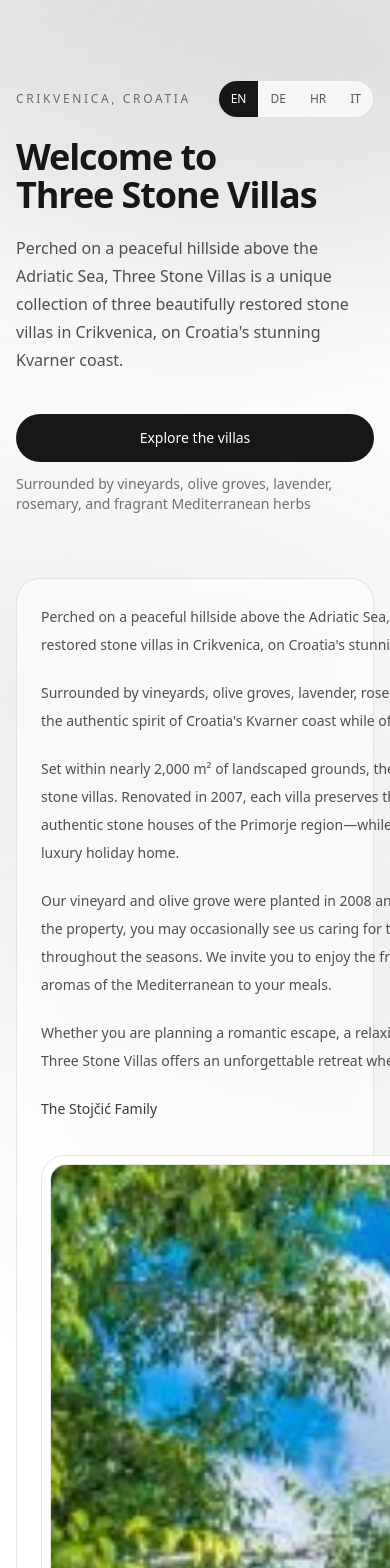
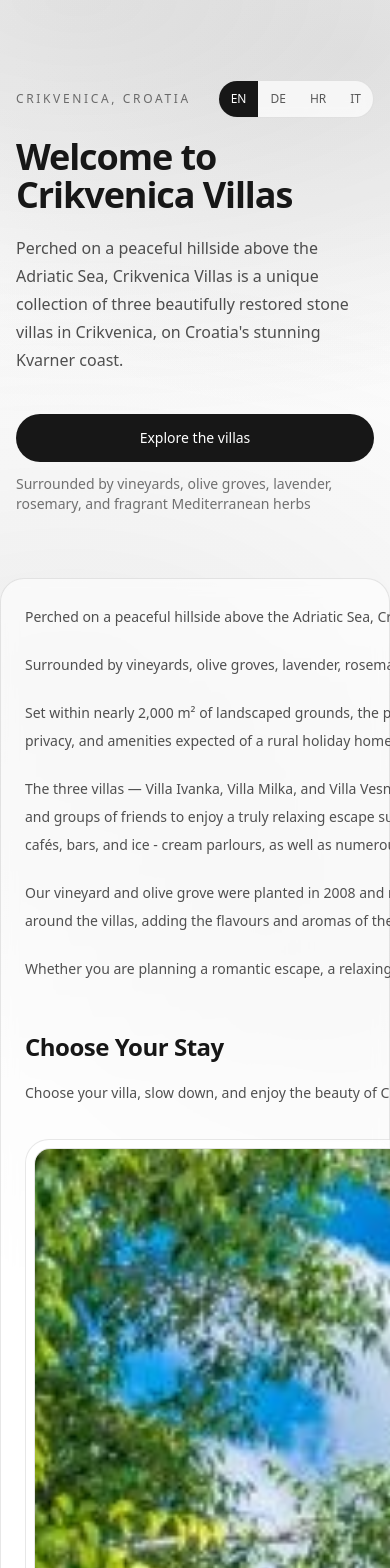
Before and after one commit to Leonhoch5/crikvenica-home, a Next.js app: page / in a window 390 px wide. Shown: the top 1568 px of the page. Built offline with nearby package versions, Linux system fonts and the light colour scheme; no server answers.

Commit message:
v4.0 chaged text...added mail stuff...happy happy happy

```diff
--- a/app/api/contact/route.ts
+++ b/app/api/contact/route.ts
@@ -37,7 +37,7 @@ export async function POST(request: Request) {
   const smtpPass = process.env.SMTP_PASS;
   const contactTo = process.env.CONTACT_TO;
 
-  const contactFrom = process.env.CONTACT_FROM ?? "noreply@crikvenica-villas.com";
+  const contactFrom = process.env.CONTACT_FROM;
 
   if (!smtpHost || !smtpPort || !smtpUser || !smtpPass || !contactTo) {
     return NextResponse.json(
--- a/app/layout.tsx
+++ b/app/layout.tsx
@@ -16,7 +16,7 @@ const geistMono = Geist_Mono({
 });
 
 export const metadata: Metadata = {
-  title: "Three Stone Villas",
+  title: "Crikvenica Villas",
   description:
     "Restored stone villas in Crikvenica on Croatia's Kvarner coast.",
 };
--- a/app/lib/villas.ts
+++ b/app/lib/villas.ts
@@ -10,7 +10,7 @@ export const villas = [
         longDescriptions: {
             en: `Villa Ivanka is located on a hill above the seaside resort of Crikvenica and offers beautiful views over the Kvarner Bay and the island of Krk. Far away from everyday noise and bustle, this fairytale stone house is an oasis of peace and a perfect place for a couple looking for romance as well as a touch of adventure.
 
-You will spend your holiday on a family estate of over 5,000 m² with three stone houses, surrounded by vines and olive trees. Mediterranean trees – for example three different varieties of fig – and many flower species decorate the surroundings.
+You will spend your holiday on a family estate of over 5,000 m² with Crikvenica houses, surrounded by vines and olive trees. Mediterranean trees – for example three different varieties of fig – and many flower species decorate the surroundings.
 
 Built in 1895, the houses were restored and renovated in 2008 with great attention to detail. It was important to preserve the authentic character of the buildings and combine tradition with modern comfort. The houses are furnished with antique furniture that adds traditional accents, while still offering today’s technical convenience. We kindly ask you to handle these cherished family pieces with care.
 
@@ -48,7 +48,7 @@ Auf Wunsch reservieren wir Ihnen gerne einen Bootsliegeplatz im Hafen von Crikve
 Fahrräder können angemietet werden.`,
             hr: `Villa Ivanka smještena je na mirnoj padini iznad Crikvenice i pruža širok pogled na Kvarnerski zaljev i otok Krk. Daleko od gužve, a opet blizu obale, predstavlja privatno utočište za parove koji traže romantiku i privatnost.
 
-Vila je dio Three Stone Villas, obiteljskog imanja površine gotovo 2.000 m², zasađenog vinovom lozom, maslinama, smokvama, lavandom i mirisnim mediteranskim biljem. Izvorna kamena kuća iz 1895. pažljivo je obnovljena 2008. godine te zadržava karakter tradicionalne stara primorska kuća.
+Vila je dio Crikvenica Villas, obiteljskog imanja površine gotovo 2.000 m², zasađenog vinovom lozom, maslinama, smokvama, lavandom i mirisnim mediteranskim biljem. Izvorna kamena kuća iz 1895. pažljivo je obnovljena 2008. godine te zadržava karakter tradicionalne stara primorska kuća.
 
 Vanjski prostor čini privatni mediteranski vrt s kružnim bazenom, ležaljkama, natkrivenom terasom i roštiljem. Na raspolaganju je i mali vrt začinskog bilja s ružmarinom, lavandom, bosiljkom i peršinom.
 
@@ -57,7 +57,7 @@ U prizemlju se nalaze dnevni boravak, otvorena kuhinja s blagovaonicom i kupaoni
 Bilo da doručkujete na terasi, plivate u bazenu ili gledate zalazak sunca nad morem, Villa Ivanka nudi miran bijeg u kojem se susreću baština i udobnost.`,
             it: `Villa Ivanka si trova su una tranquilla collina sopra Crikvenica e offre un’ampia vista sul Golfo del Quarnero e sull’isola di Krk. Lontana dalla folla ma vicina alla costa, è un rifugio privato per le coppie che desiderano romanticismo e privacy.
 
-La villa fa parte di Three Stone Villas, una proprietà di famiglia di quasi 2.000 m², piantata con vigneti, ulivi, fichi, lavanda ed erbe mediterranee profumate. Costruita nel 1895 e restaurata nel 2008, conserva il carattere di una tradizionale stara primorska kuća.
+La villa fa parte di Crikvenica Villas, una proprietà di famiglia di quasi 2.000 m², piantata con vigneti, ulivi, fichi, lavanda ed erbe mediterranee profumate. Costruita nel 1895 e restaurata nel 2008, conserva il carattere di una tradizionale stara primorska kuća.
 
 All’esterno, il vostro giardino mediterraneo privato dispone di una piscina circolare, lettini, terrazza coperta e barbecue. A disposizione degli ospiti c’è anche un piccolo orto di erbe aromatiche con rosmarino, lavanda, basilico e prezzemolo.
 
--- a/app/messages/de.json
+++ b/app/messages/de.json
@@ -1,7 +1,7 @@
 {
   "hero": {
-    "headline": "Willkommen bei Three Stone Villas",
-    "subheadline": "Hoch über der Adria ist Three Stone Villas eine Sammlung restaurierter Steinvillen in Crikvenica an Kroatiens Kvarnerküste.",
+    "headline": "Willkommen bei Crikvenica Villas",
+    "subheadline": "Hoch über der Adria ist Crikvenica Villas eine Sammlung restaurierter Steinvillen in Crikvenica an Kroatiens Kvarnerküste.",
     "cta": "Villen entdecken",
     "note": "Umgeben von Weinbergen, Olivenhainen und mediterranen Kräutern"
   },
@@ -50,7 +50,7 @@
     "sleeps": "Personen"
   },
   "footer": {
-    "copyright": "© 2026 Three Stone Villas",
+    "copyright": "© 2026 Crikvenica Villas",
     "disclaimer": "Familiengeführtes Anwesen"
   },
   "language": {
--- a/app/messages/en.json
+++ b/app/messages/en.json
@@ -1,27 +1,26 @@
 {
   "hero": {
-    "headline": "Welcome to Three Stone Villas",
-    "subheadline": "Perched on a peaceful hillside above the Adriatic Sea, Three Stone Villas is a unique collection of three beautifully restored stone villas in Crikvenica, on Croatia's stunning Kvarner coast.",
+    "headline": "Welcome to Crikvenica Villas",
+    "subheadline": "Perched on a peaceful hillside above the Adriatic Sea, Crikvenica Villas is a unique collection of three beautifully restored stone villas in Crikvenica, on Croatia's stunning Kvarner coast.",
     "cta": "Explore the villas",
     "note": "Surrounded by vineyards, olive groves, lavender, rosemary, and fragrant Mediterranean herbs"
   },
   "sections": {
     "story": {
-      "paragraph1": "Perched on a peaceful hillside above the Adriatic Sea, Three Stone Villas is a unique collection of three beautifully restored stone villas in Crikvenica, on Croatia's stunning Kvarner coast.",
+      "paragraph1": "Perched on a peaceful hillside above the Adriatic Sea, Crikvenica Villas is a unique collection of three beautifully restored stone villas in Crikvenica, on Croatia's stunning Kvarner coast.",
       "paragraph2": "Surrounded by vineyards, olive groves, lavender, rosemary, and fragrant Mediterranean herbs, the property captures the authentic spirit of Croatia's Kvarner coast while offering every modern comfort.",
-      "paragraph3": "Set within nearly 2,000 m² of landscaped grounds, the property comprises three carefully restored 19th-century stone villas. Renovated in 2007, each villa preserves the character of a traditional stara primorska kuća—the authentic stone houses of the Primorje region—while providing the comfort, privacy, and amenities expected of a luxury holiday home.",
+      "paragraph3": "Set within nearly 2,000 m² of landscaped grounds, the property comprises three carefully restored 19th-century stone villas. Renovated in 2007, each villa preserves the character of a traditional stara primorska kuća—the authentic stone houses of the Primorje region—while providing the comfort, privacy, and amenities expected of a rural holiday home.",
       "paragraph4": "Our vineyard and olive grove were planted in 2008 and remain a cherished family project. Although we do not live on the property, you may occasionally see us caring for the vines, olive trees, and gardens to ensure they flourish throughout the seasons. We invite you to enjoy the fresh herbs growing around the villas, adding the flavours and aromas of the Mediterranean to your meals.",
-      "paragraph5": "Whether you are planning a romantic escape, a relaxing family holiday, or a memorable gathering with friends, Three Stone Villas offers an unforgettable retreat where heritage, nature, and contemporary comfort come together.",
-      "signoff": "The Stojčić Family"
+      "paragraph5": "Whether you are planning a romantic escape, a relaxing family holiday, or a memorable gathering with friends, Crikvenica Villas offers an unforgettable retreat where heritage, nature, and contemporary comfort come together."
     },
     "villas": {
-      "title": "Villas",
-      "subtitle": "Set within nearly 2,000 m² of landscaped grounds, the property comprises three carefully restored 19th-century stone villas."
+      "title": "Choose Your Stay",
+      "subtitle": "Choose your villa, slow down, and enjoy the beauty of Croatia’s Kvarner coast from your own private stone house surrounded by Mediterranean gardens, vineyards, and olive trees."
     },
     "contact": {
       "kicker": "CONTACT",
       "title": "Get in touch",
-      "text": "Share your inquiry and we’ll reply by email."
+      "text": "Send us an inquiry about availability, your preferred villa, or any details you would like to know. We will be happy to answer your questions and get back to you by email."
     },
     "location": {
       "kicker": "LOCATION",
@@ -58,7 +57,7 @@
     "sleeps": "Sleeps"
   },
   "footer": {
-    "copyright": "© 2026 Three Stone Villas",
+    "copyright": "© 2026 Crikvenica Villas",
     "disclaimer": "Family-run property"
   },
   "language": {
--- a/app/messages/hr.json
+++ b/app/messages/hr.json
@@ -1,7 +1,7 @@
 {
   "hero": {
-    "headline": "Dobrodošli u Three Stone Villas",
-    "subheadline": "Smještene iznad Jadranskog mora, Three Stone Villas je zbirka obnovljenih kamenih vila u Crikvenici na kvarnerskoj obali Hrvatske.",
+    "headline": "Dobrodošli u Crikvenica Villas",
+    "subheadline": "Smještene iznad Jadranskog mora, Crikvenica Villas je zbirka obnovljenih kamenih vila u Crikvenici na kvarnerskoj obali Hrvatske.",
     "cta": "Istraži vile",
     "note": "Okružene vinogradima, maslinicima i mediteranskim biljem"
   },
@@ -50,7 +50,7 @@
     "sleeps": "Osoba"
   },
   "footer": {
-    "copyright": "© 2026 Three Stone Villas",
+    "copyright": "© 2026 Crikvenica Villas",
     "disclaimer": "Obiteljsko imanje"
   },
   "language": {
--- a/app/messages/it.json
+++ b/app/messages/it.json
@@ -1,7 +1,7 @@
 {
   "hero": {
-    "headline": "Benvenuti a Three Stone Villas",
-    "subheadline": "Arroccato sopra il Mare Adriatico, Three Stone Villas è una raccolta di ville in pietra restaurate a Crikvenica, sulla costa del Quarnero in Croazia.",
+    "headline": "Benvenuti a Crikvenica Villas",
+    "subheadline": "Arroccato sopra il Mare Adriatico, Crikvenica Villas è una raccolta di ville in pietra restaurate a Crikvenica, sulla costa del Quarnero in Croazia.",
     "cta": "Esplora le ville",
     "note": "Circondate da vigneti, uliveti e erbe mediterranee"
   },
@@ -50,7 +50,7 @@
     "sleeps": "Ospiti"
   },
   "footer": {
-    "copyright": "© 2026 Three Stone Villas",
+    "copyright": "© 2026 Crikvenica Villas",
     "disclaimer": "Proprietà di famiglia"
   },
   "language": {
--- a/app/page.tsx
+++ b/app/page.tsx
@@ -16,6 +16,16 @@ export default async function Home() {
     ? (locale as (typeof supportedLocales)[number])
     : defaultLocale;
 
+  const storyText = [
+    "Perched on a peaceful hillside above the Adriatic Sea, Crikvenica Villas is a unique collection of three beautifully restored stone villas in Crikvenica, on Croatia's stunning Kvarner coast.",
+    "Surrounded by vineyards, olive groves, lavender, rosemary, and fragrant Mediterranean herbs, the property captures the authentic spirit of Croatia's Kvarner coast while offering every modern comfort.",
+    "Set within nearly 2,000 m² of landscaped grounds, the property comprises three carefully restored 19th-century stone villas. Renovated in 2007, each villa preserves the character of a traditional stara primorska kuća—the authentic stone houses of the Primorje region—while providing the comfort, privacy, and amenities expected of a rural holiday home.",
+    "The three villas — Villa Ivanka, Villa Milka, and Villa Vesna — were lovingly restored from traditional 19th - century stone houses, preserving their original character while creating welcoming spaces for today’s travellers.Each villa has its own private garden and swimming pool, allowing couples, families, and groups of friends to enjoy a truly relaxing escape surrounded by nature. Although the villas offer complete peace and privacy, the seaside town of Crikvenica is only about 3 km away.There you will find everything you need for your holiday: local shops for daily essentials, a wide choice of restaurants, cafés, bars, and ice - cream parlours, as well as numerous activities both on the water and on land.",
+    "Our vineyard and olive grove were planted in 2008 and remain a cherished family project. Although we do not live on the property, you may occasionally see us caring for the vines, olive trees, and gardens to ensure they flourish throughout the seasons. We invite you to enjoy the fresh herbs growing around the villas, adding the flavours and aromas of the Mediterranean to your meals.",
+
+    "Whether you are planning a romantic escape, a relaxing family holiday, or a memorable gathering with friends, Crikvenica Villas offers an unforgettable retreat where heritage, nature, and contemporary comfort come together.",
+  ];
+
   return (
     <div className="min-h-screen">
       <Hero
@@ -27,32 +37,46 @@ export default async function Home() {
         languageLabel={t("language.label")}
       />
       <main className="mx-auto max-w-6xl px-4 sm:px-5">
-        <section className="pb-16 pt-2 sm:pb-20">
+        <section className="-mx-4 pb-16 pt-2 sm:-mx-5 sm:pb-20">
           <Reveal>
             <div className="rounded-3xl border border-foreground/10 bg-background/60 p-6 backdrop-blur-sm sm:p-8">
-              <div className="grid gap-8 lg:grid-cols-[1.2fr_0.8fr] lg:items-start">
-                <div className="max-w-3xl">
-                  <p className="text-sm leading-7 text-foreground/75 sm:text-base">
-                    {t("sections.story.paragraph1")}
-                  </p>
-                  <p className="mt-5 text-sm leading-7 text-foreground/75 sm:text-base">
-                    {t("sections.story.paragraph2")}
-                  </p>
-                  <p className="mt-5 text-sm leading-7 text-foreground/75 sm:text-base">
-                    {t("sections.story.paragraph3")}
-                  </p>
-                  <p className="mt-5 text-sm leading-7 text-foreground/75 sm:text-base">
-                    {t("sections.story.paragraph4")}
-                  </p>
-                  <p className="mt-5 text-sm leading-7 text-foreground/75 sm:text-base">
-                    {t("sections.story.paragraph5")}
-                  </p>
-                  <p className="mt-5 text-sm font-medium leading-7 text-foreground/85 sm:text-base">
-                    {t("sections.story.signoff")}
+              <div className="grid gap-8">
+                {/* Text container – no max-width restriction */}
+                <div>
+                  {/* Map – floated right, compact size */}
+                  <div className="float-right ml-6 mb-4 w-full max-w-xs h-72 overflow-hidden rounded-2xl border border-foreground/10 bg-background">
+                    <div className="relative w-full h-full">
+                      <iframe
+                        title={t("sections.location.mapTitle")}
+                        src="https://www.google.com/maps/embed?pb=!1m18!1m12!1m3!1d679.625034542714!2d14.713653386830547!3d45.17470800163428!2m3!1f0!2f0!3f0!3m2!1i1024!2i768!4f13.1!3m3!1m2!1s0x47637b8b1475e16f%3A0x6e62c1f71f20026a!2sKu%C4%87e%20kamene%20d.o.o.!5e1!3m2!1sde!2shr!4v1785511855481!5m2!1sde!2shr"
+                        loading="lazy"
+                        referrerPolicy="no-referrer-when-downgrade"
+                        className="absolute inset-0 h-full w-full"
+                      />
+                    </div>
+                  </div>
+
+                  {/* Story paragraphs – text wraps around map */}
+                  {storyText.map((paragraph, idx) => (
+                    <p
+                      key={idx}
+                      className={`text-sm leading-7 text-foreground/75 sm:text-base ${idx > 0 ? "mt-5" : ""
+                        }`}
+                    >
+                      {paragraph}
+                    </p>
+                  ))}
+                </div>
+                <div id="villas">
+                  <h2 className="mt-4 text-2xl font-semibold tracking-[-0.02em] sm:text-3xl">
+                    {t("sections.villas.title")}
+                  </h2>
+                  <p className="mt-4 text-sm leading-7 text-foreground/75 sm:text-base">
+                    {t("sections.villas.subtitle")}
                   </p>
                 </div>
-
-                <div className="flex flex-col gap-3 lg:max-w-[24rem] lg:justify-self-end">
+                {/* Villa cards */}
+                <div className="grid gap-3 md:grid-cols-2 xl:grid-cols-3" >
                   {villas.slice(0, 3).map((villa, index) => (
                     <div key={villa.name} className="w-full">
                       <VillaCard
@@ -97,8 +121,10 @@ export default async function Home() {
                   <h2 className="mt-4 text-2xl font-semibold tracking-[-0.02em] sm:text-3xl">
                     {t("sections.contact.title")}
                   </h2>
+                  <p className="mt-4 text-sm leading-7 text-foreground/75 sm:text-base">
+                    {t("sections.contact.text")}
+                  </p>
                 </div>
-
                 <ContactForm
                   villaLabel={t("contact.villaLabel")}
                   nameLabel={t("contact.nameLabel")}
@@ -116,38 +142,6 @@ export default async function Home() {
             </div>
           </Reveal>
         </section>
-
-        <section className="pb-20 sm:pb-28">
-          <Reveal>
-            <div className="rounded-3xl border border-foreground/10 bg-background/60 p-6 backdrop-blur-sm sm:p-10">
-              <div className="grid gap-10 lg:grid-cols-2 lg:items-center">
-                <div>
-                  <p className="text-xs font-medium tracking-[0.22em] text-foreground/60">
-                    {t("sections.location.kicker")}
-                  </p>
-                  <h2 className="mt-4 text-2xl font-semibold tracking-[-0.02em] sm:text-3xl">
-                    {t("sections.location.title")}
-                  </h2>
-                  <p className="mt-4 text-sm leading-6 text-foreground/70 sm:text-base">
-                    {t("sections.location.text")}
-                  </p>
-                </div>
-
-                <div className="overflow-hidden rounded-2xl border border-foreground/10 bg-background">
-                  <div className="relative aspect-[16/10] w-full">
-                    <iframe
-                      title={t("sections.location.mapTitle")}
-                      src="https://www.google.com/maps?q=Crikvenica%2C%20Croatia&output=embed"
-                      loading="lazy"
-                      referrerPolicy="no-referrer-when-downgrade"
-                      className="absolute inset-0 h-full w-full"
-                    />
-                  </div>
-                </div>
-              </div>
-            </div>
-          </Reveal>
-        </section>
       </main>
 
       <Footer
```
